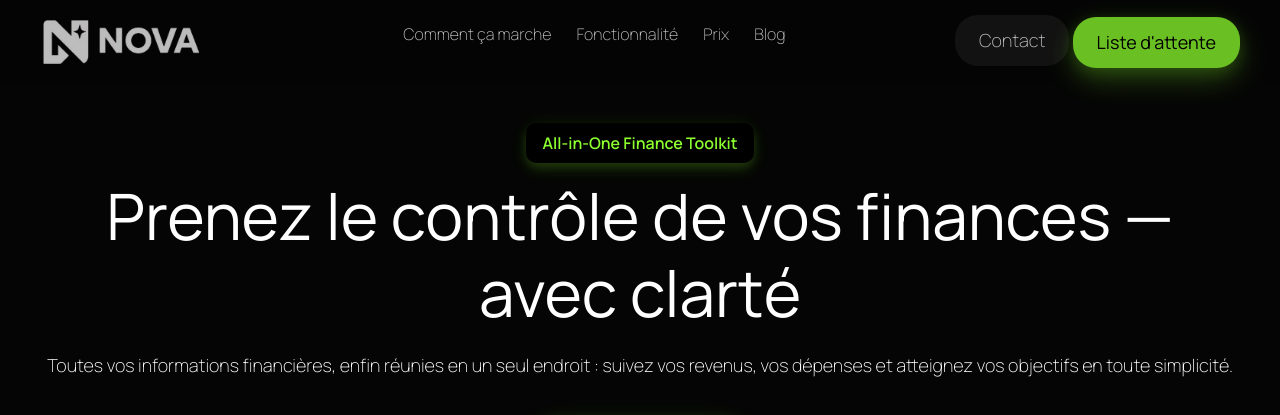
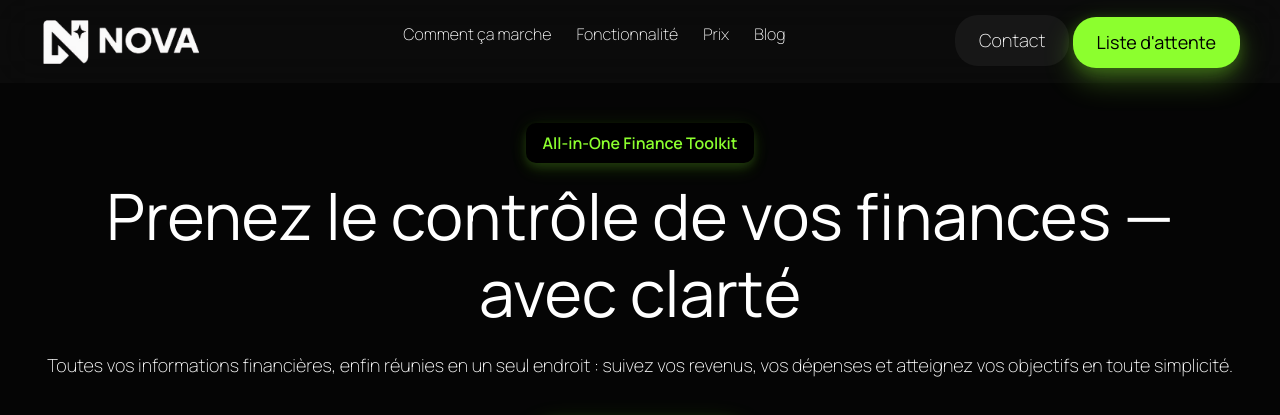
Before and after one commit to hugopicot/projet1-ESEO, a PHP site: page / in a window 1280 px wide. Shown: the top 415 px of the page. Run offline with PHP 8.4, Linux system fonts and the light colour scheme.

Commit message:
Update styles.css

```diff
--- a/css/styles.css
+++ b/css/styles.css
@@ -32,11 +32,11 @@ header {
     justify-content: space-between;
     position: sticky;
     top: 0;
-    background: var(--background);
     z-index: 1000;
     font-family: 'Manrope', sans-serif;
-    opacity: 75%;
-    backdrop-filter:blur(5px);
+    background: rgba(13, 13, 13, 0.8);
+    backdrop-filter: blur(20px);
+    -webkit-backdrop-filter: blur(20px);
 }
 
 .logo {
@@ -450,8 +450,6 @@ input, textarea {
   text-align: center;
 }
 
-
-
 .title-pricing {
   font-size: 42px;
   font-weight: 1200;
```
